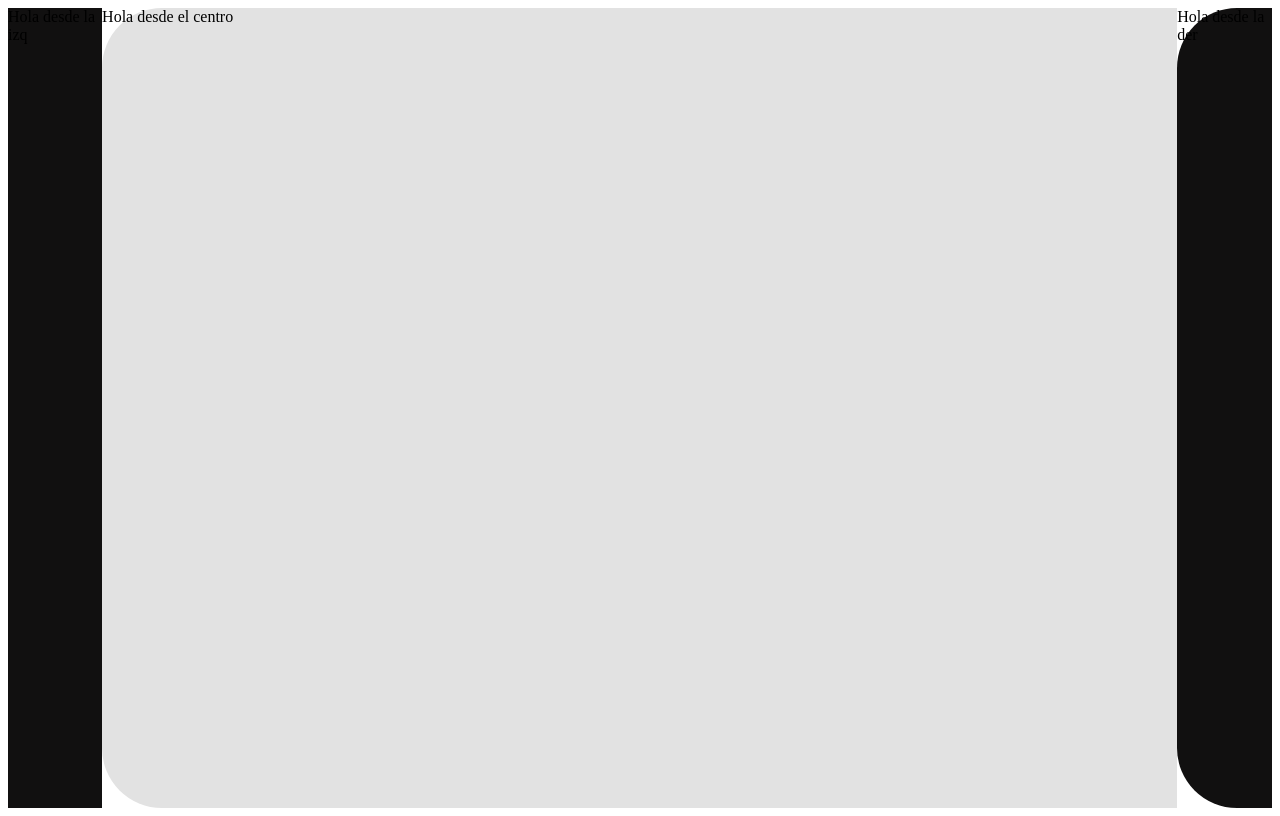
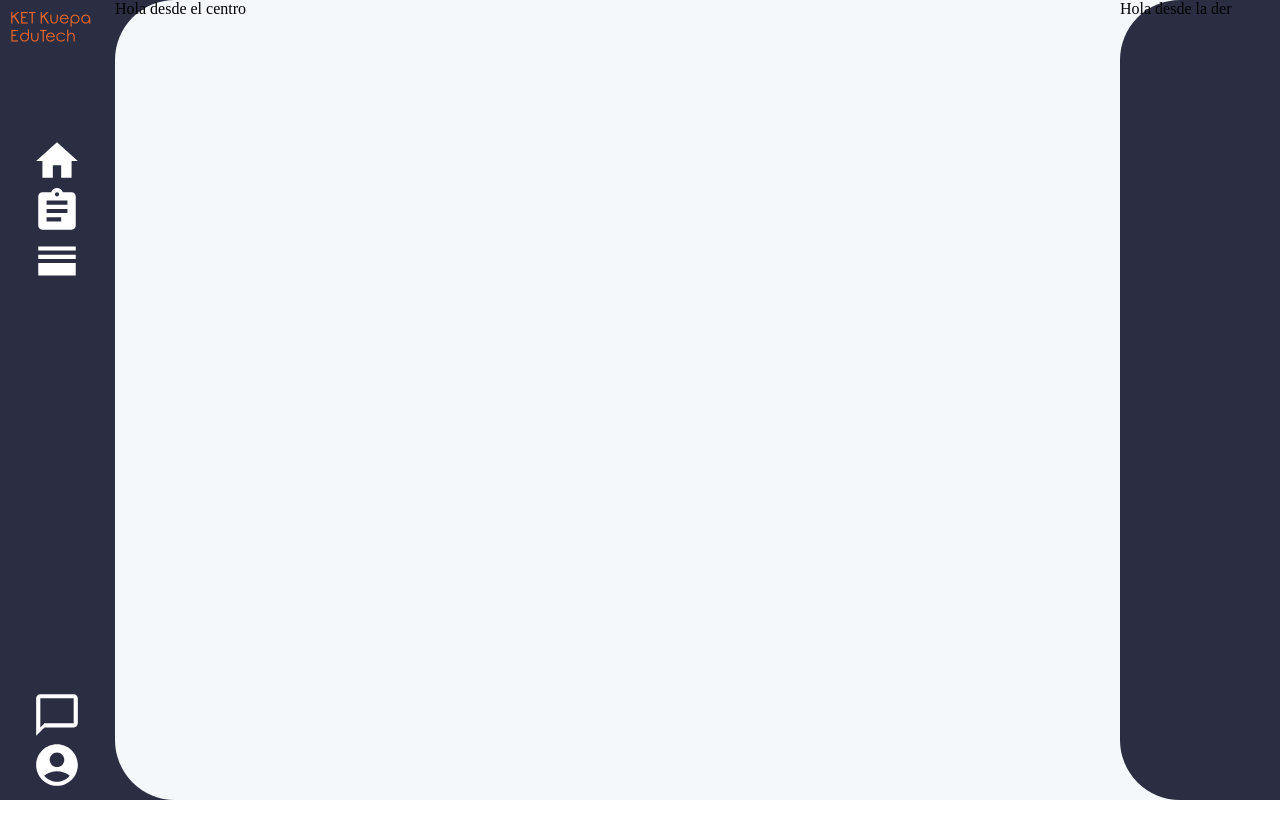
Before and after one commit to sebasY0725/kuepadashboard, a React (Create React App) app: page / in a window 1280 px wide. Built offline with nearby package versions, Linux system fonts and the light colour scheme.

Commit message:
leftbar completa al 90% agregar hoover efects

```diff
--- a/package.json
+++ b/package.json
@@ -3,6 +3,10 @@
   "version": "0.1.0",
   "private": true,
   "dependencies": {
+    "@emotion/react": "^11.9.0",
+    "@emotion/styled": "^11.8.1",
+    "@mui/icons-material": "^5.8.2",
+    "@mui/material": "^5.8.2",
     "@testing-library/jest-dom": "^5.16.4",
     "@testing-library/react": "^13.3.0",
     "@testing-library/user-event": "^13.5.0",
--- a/src/App.css
+++ b/src/App.css
@@ -1,3 +1,10 @@
+@font-face {
+  font-family: Rounded_Elegance;
+  src: url("../src/fuente/Rounded_Elegance.ttf");
+}
+body {
+  margin: 0;
+}
 .main {
   display: flex;
   justify-content: space-between;
--- a/src/App.js
+++ b/src/App.js
@@ -5,7 +5,7 @@ import SideBarRight from "./componentes/sideBarRight/SideBarRight";
 function App() {
   return (
     <div className="main">
-      <SideBarLeft />
+      <SideBarLeft className />
       <Home />
       <SideBarRight />
     </div>
--- a/src/componentes/Home/home.css
+++ b/src/componentes/Home/home.css
@@ -1,7 +1,9 @@
 .mainHome {
-  background-color: rgb(226, 226, 226);
+  background-color: #f5f8fa;
   height: 100%;
   width: 100%;
   border-top-left-radius: 60px;
   border-bottom-left-radius: 60px;
+  position: relative;
+  right: 60px;
 }
--- a/src/componentes/sideBarLeft/sideBarLeft.css
+++ b/src/componentes/sideBarLeft/sideBarLeft.css
@@ -1,5 +1,35 @@
 .izqMain {
-  background-color: rgb(17, 16, 16);
+  background-color: #2b2e43;
   height: 100%;
-
+  width: 190px;
+  display: flex;
+  flex-direction: column;
+  justify-content: space-between;
+  padding: 10px 70px 10px 10px;
+  box-sizing: border-box;
 }
+.topH {
+  display: flex;
+  width: 100%;
+  font-family: Rounded_Elegance;
+  color: #f36725;
+  align-items: center;
+}
+.elements {
+  display: flex;
+  flex-direction: column;
+  width: 100%;
+  align-items: center;
+}
+.bottomIcons {
+  display: flex;
+  flex-direction: column;
+  align-items: center;
+  cursor: pointer;
+}
+.topIcons {
+  display: flex;
+  gap: 90px;
+  flex-direction: column;
+  cursor: pointer;
+}
--- a/src/componentes/sideBarLeft/sideBarLeft.jsx
+++ b/src/componentes/sideBarLeft/sideBarLeft.jsx
@@ -1,5 +1,25 @@
 import "./sideBarLeft.css";
+import HomeIcon from "@mui/icons-material/Home";
+import AssignmentIcon from "@mui/icons-material/Assignment";
+import HorizontalSplitIcon from "@mui/icons-material/HorizontalSplit";
+import ChatBubbleOutlineIcon from "@mui/icons-material/ChatBubbleOutline";
+import AccountCircleIcon from "@mui/icons-material/AccountCircle";
 
 export default function SideBarLeft() {
-  return <div className="izqMain">Hola desde la izq</div>;
+  return (
+    <div className="izqMain">
+      <div className="topIcons">
+        <div className="topH">KET Kuepa EduTech</div>
+        <div className="elements">
+          <HomeIcon style={{ fontSize: 50, color: "white" }} />
+          <AssignmentIcon style={{ fontSize: 50, color: "white" }} />
+          <HorizontalSplitIcon style={{ fontSize: 50, color: "white" }} />
+        </div>
+      </div>
+      <div className="bottomIcons">
+        <ChatBubbleOutlineIcon style={{ fontSize: 50, color: "white" }} />
+        <AccountCircleIcon style={{ fontSize: 50, color: "white" }} />
+      </div>
+    </div>
+  );
 }
--- a/src/componentes/sideBarRight/sideBarRight.css
+++ b/src/componentes/sideBarRight/sideBarRight.css
@@ -1,6 +1,10 @@
 .derMain {
-  background-color: rgb(17, 16, 16);
+  background-color: #2b2e43;
+
   height: 100%;
   border-bottom-left-radius: 60px;
   border-top-left-radius: 60px;
+  width: 160px;
+  position: absolute;
+  right: 0;
 }
```
Also changed, not shown: src/fuente/Rounded_Elegance.ttf (added), 1 other file (tests, documents, lock files or other folders).
